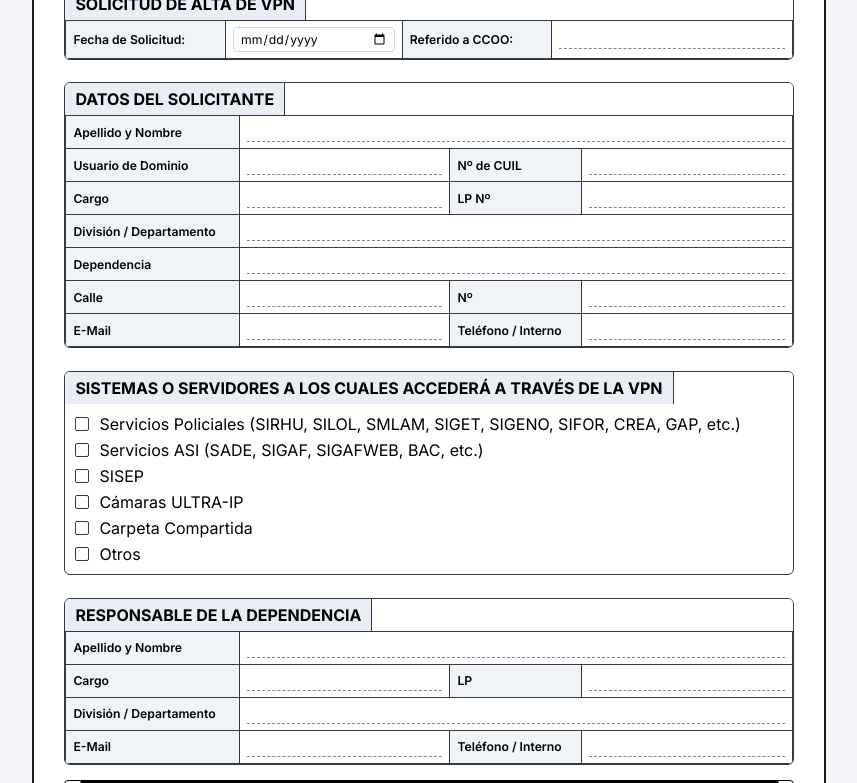
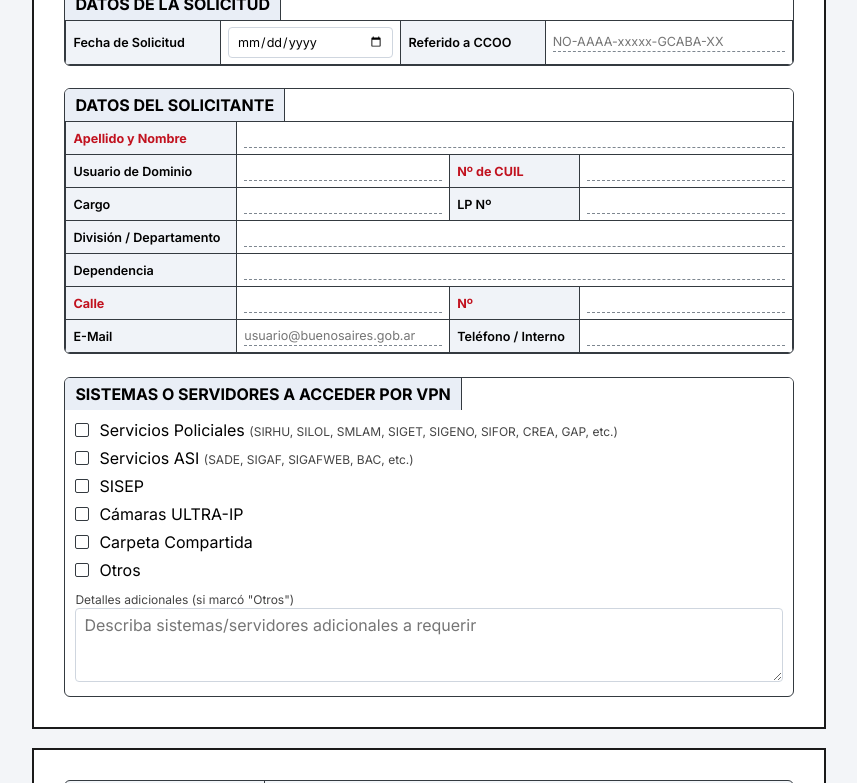
Before and after one commit to Mauri12-Tejeda/Formulario-Alta-VPN, a plain HTML site: page index.html in a window 1280 px wide. Shown: the part 230-1013 px from the top of the page, without its empty margins (211-1068 px from the left). Drawn offline with nearby package versions, Linux system fonts and the light colour scheme.

Commit message:
Update index.html

```diff
--- a/index.html
+++ b/index.html
@@ -3,7 +3,7 @@
 <head>
   <meta charset="utf-8" />
   <meta name="viewport" content="width=device-width, initial-scale=1" />
-  <title>Solicitud de Alta de VPN</title>
+  <title>Solicitud de Alta de VPN – 3 Hojas</title>
 
   <link rel="preconnect" href="https://fonts.googleapis.com">
   <link rel="preconnect" href="https://fonts.gstatic.com" crossorigin>
@@ -11,22 +11,9 @@
 
   <style>
     *{box-sizing:border-box}
-    body{margin:0;background:#f3f5f8;font-family:Inter,sans-serif}
+    body{margin:0;background:#f3f5f8;font-family:Inter,system-ui,-apple-system,Segoe UI,Roboto,Ubuntu,Cantarell,Noto Sans,sans-serif}
 
-    /* ===== Hoja A4 ===== */
-    .sheet{
-      width:210mm;
-      padding:8mm;
-      background:#fff;
-      border:2px solid #1a1a1a;
-      box-shadow: none; border-radius: 0;
-
-      margin:5mm auto;           /* sólo para pantalla */
-      overflow:hidden;
-      page-break-inside:avoid;
-    }
-
-    /* ===== Encabezado ===== */
+    .sheet{width:210mm; padding:8mm; background:#fff; border:2px solid #1a1a1a; margin:5mm auto; overflow:hidden; page-break-inside:avoid;}
     .header-wrap{border:1.6px solid #343a40;border-radius:6px;overflow:hidden;background:#f2f5f9}
     .header{display:grid;grid-template-columns:200px 1fr;align-items:center}
     .logo-column{border-right:1.6px solid #343a40;padding:8px;display:flex;align-items:center;justify-content:center}
@@ -35,35 +22,33 @@
     .title-main{font-family:"Libre Franklin",Inter,sans-serif;font-weight:700;font-size:22px}
     .title-sub{margin-top:4px;font-weight:600;font-size:14px}
 
-    /* ===== Cajas con barra de título ===== */
     .bar-box{margin-top:6mm;border:1.4px solid #343a40;border-radius:6px;overflow:hidden}
     .bar{display:grid;grid-template-columns:auto 1fr}
     .bar-label{padding:6px 10px;background:#e9eef6;font-weight:700;border-right:1.4px solid #343a40}
     .bar-fill{background:#fff}
 
-    /* ===== Tablas ===== */
     table.grid{width:100%;border-collapse:collapse;border-spacing:0}
-    table.grid th,table.grid td{border:1px solid #343a40;padding:6px 7px;font-size:12.2px}
+    table.grid th,table.grid td{border:1px solid #343a40;padding:6px 7px;font-size:12.6px}
     table.grid th{background:#f0f3f8;text-align:left;font-weight:600}
 
-    /* Inputs como líneas */
     .input-line{width:100%;border:none;border-bottom:1px dashed #7e8790;padding:2px 0;font:inherit;outline:none;background:transparent}
-    input[type="date"]{width:100%;border:1px solid #cfd6df;padding:3px 6px;border-radius:4px;font:inherit}
+    input[type="date"], textarea{width:100%;border:1px solid #cfd6df;padding:6px 8px;border-radius:4px;font:inherit;resize:vertical}
 
-    /* ===== Checkboxes: clic solo en el cuadrito ===== */
-    .checks{padding:10px;display:grid;gap:6px}
+    .req{color:#c1121f;font-weight:700}
+    .invalid{outline:2px solid #c1121f !important; background:#fff2f2}
+
+    .checks{padding:10px;display:grid;gap:8px}
     .check{display:grid;grid-template-columns:16px 1fr;gap:8px;align-items:center}
     .check input.cb{appearance:none;width:14px;height:14px;margin:0;cursor:pointer;border:1.4px solid #343a40;border-radius:2px;background:#fff}
     .check input.cb:checked{background:#0067c6}
+    .hint{color:#444;font-size:12px}
 
-    /* ===== Aviso importante (pie hoja 1) ===== */
     .notice{margin-top:4mm;border:1px solid #000;border-radius:4px;padding:0 4mm 3mm}
     .notice-head{background:#000;color:#fff;text-align:center;font-weight:700;padding:3mm 2mm;margin:-1px -1px 3mm -1px;border-radius:4px 4px 0 0;font-size:12.5px;letter-spacing:.3px}
     .notice-list{margin:0 0 0 18px;padding:0;font-size:12px}
     .notice-list li{margin:2mm 0;line-height:1.35}
     .notice a{color:#0a58ca;text-decoration:underline}
 
-    /* ===== Hoja 2 (Instructivo) ===== */
     #instructivo{display:flex;flex-direction:column}
     #instructivo .inst-body{flex:1;display:flex;flex-direction:column}
     #instructivo .footbox{margin-top:auto}
@@ -73,7 +58,6 @@
     .note{font-size:11px;color:#222}
     .footbox{border-top:2px solid #000;margin-top:10mm;padding-top:3mm;font-size:11px}
 
-    /* ===== Toolbar ===== */
     .toolbar{position:sticky;top:0;z-index:10;display:flex;gap:8px;justify-content:center;padding:10px 0;background:transparent}
     .btn{background:#0067c6;color:#fff;border:0;border-radius:10px;padding:10px 14px;font-weight:700;cursor:pointer;box-shadow:0 4px 16px rgba(0,103,198,.25)}
     .btn.secondary{background:#6c757d}
@@ -87,8 +71,8 @@
     <button id="btnClear" class="btn secondary">Limpiar Formulario</button>
   </div>
 
-  <!-- ===== HOJA 1: FORMULARIO (SIN WRAPPER GLOBAL) ===== -->
-  <section id="documento" class="sheet">
+  <!-- ===== HOJA 1 ===== -->
+  <section id="hoja1" class="sheet">
     <div class="header-wrap">
       <div class="header">
         <div class="logo-column">
@@ -102,13 +86,13 @@
     </div>
 
     <div class="bar-box">
-      <div class="bar"><div class="bar-label">SOLICITUD DE ALTA DE VPN</div><div class="bar-fill"></div></div>
+      <div class="bar"><div class="bar-label">DATOS DE LA SOLICITUD</div><div class="bar-fill"></div></div>
       <table class="grid">
         <tr>
-          <th>Fecha de Solicitud:</th>
+          <th>Fecha de Solicitud</th>
           <td><input type="date" placeholder="dd/mm/aaaa"></td>
-          <th>Referido a CCOO:</th>
-          <td><input class="input-line" type="text"></td>
+          <th>Referido a CCOO</th>
+          <td><input class="input-line" type="text" placeholder="NO-AAAA-xxxxx-GCABA-XX"></td>
         </tr>
       </table>
     </div>
@@ -116,27 +100,76 @@
     <div class="bar-box">
       <div class="bar"><div class="bar-label">DATOS DEL SOLICITANTE</div><div class="bar-fill"></div></div>
       <table class="grid">
-        <tr><th>Apellido y Nombre</th><td colspan="3"><input class="input-line" type="text"></td></tr>
-        <tr><th>Usuario de Dominio</th><td><input class="input-line" type="text"></td><th>Nº de CUIL</th><td><input class="input-line"type="text" inputmode="numeric" maxlength="11"oninput="this.value=this.value.replace(/\D/g,'').slice(0,11)">
-
-        <tr><th>Cargo</th><td><input class="input-line" type="text"></td><th>LP Nº</th><td><input class="input-line" type="number" min="0" step="1"></td>
-        <tr><th>División / Departamento</th><td colspan="3"><input class="input-line" type="text"></td></tr>
-        <tr><th>Dependencia</th><td colspan="3"><input class="input-line" type="text"></td></tr>
-        <tr><th>Calle</th><td><input class="input-line" type="text"></td><th>Nº</th><td><input class="input-line" type="number" min="0" step="1"></td>
-        <tr><th>E-Mail</th><td><input class="input-line" type="email"></td><th>Teléfono / Interno</th><td><input class="input-line" type="number" inputmode="numeric" maxlength="15" pattern="\d{1,15}"></td>
-
+        <tr>
+          <th><span class="req">Apellido y Nombre</span></th>
+          <td colspan="3"><input id="inpNombre" class="input-line" type="text" required pattern="^[A-Za-zÁÉÍÓÚÜÑáéíóúüñ]+(?:[\s'][A-Za-zÁÉÍÓÚÜÑáéíóúüñ]+)+$" title="Ingrese nombre y apellido (solo letras y espacios)"></td>
+        </tr>
+        <tr>
+          <th>Usuario de Dominio</th>
+          <td><input class="input-line" type="text"></td>
+          <th><span class="req">Nº de CUIL</span></th>
+          <td>
+            <input id="inpCuil" class="input-line" type="text" inputmode="numeric" maxlength="11" required
+                   oninput="this.value=this.value.replace(/\D/g,'').slice(0,11)" pattern="^\d{11}$" title="11 dígitos sin guiones">
+          </td>
+        </tr>
+        <tr>
+          <th>Cargo</th>
+          <td><input class="input-line" type="text"></td>
+          <th>LP Nº</th>
+          <td><input class="input-line" type="number" min="0" step="1"></td>
+        </tr>
+        <tr>
+          <th>División / Departamento</th>
+          <td colspan="3"><input class="input-line" type="text"></td>
+        </tr>
+        <tr>
+          <th>Dependencia</th>
+          <td colspan="3"><input class="input-line" type="text"></td>
+        </tr>
+        <tr>
+          <th><span class="req">Calle</span></th>
+          <td><input id="inpCalle" class="input-line" type="text" required></td>
+          <th><span class="req">Nº</span></th>
+          <td><input id="inpNumero" class="input-line" type="number" min="0" step="1" required></td>
+        </tr>
+        <tr>
+          <th>E-Mail</th>
+          <td><input class="input-line" type="email" placeholder="usuario@buenosaires.gob.ar"></td>
+          <th>Teléfono / Interno</th>
+          <td><input class="input-line" type="number" inputmode="numeric" maxlength="15" pattern="\d{1,15}"></td>
+        </tr>
       </table>
     </div>
 
     <div class="bar-box">
-      <div class="bar"><div class="bar-label">SISTEMAS O SERVIDORES A LOS CUALES ACCEDERÁ A TRAVÉS DE LA VPN</div><div class="bar-fill"></div></div>
+      <div class="bar"><div class="bar-label">SISTEMAS O SERVIDORES A ACCEDER POR VPN</div><div class="bar-fill"></div></div>
       <div class="checks">
         <div class="check"><input class="cb" type="checkbox"><span>Servicios Policiales <span class="hint">(SIRHU, SILOL, SMLAM, SIGET, SIGENO, SIFOR, CREA, GAP, etc.)</span></span></div>
         <div class="check"><input class="cb" type="checkbox"><span>Servicios ASI <span class="hint">(SADE, SIGAF, SIGAFWEB, BAC, etc.)</span></span></div>
         <div class="check"><input class="cb" type="checkbox"><span>SISEP</span></div>
         <div class="check"><input class="cb" type="checkbox"><span>Cámaras ULTRA-IP</span></div>
         <div class="check"><input class="cb" type="checkbox"><span>Carpeta Compartida</span></div>
-        <div class="check"><input class="cb" type="checkbox"><span>Otros</span></div>
+        <div class="check"><input id="cbOtros" class="cb" type="checkbox"><span>Otros</span></div>
+        <div>
+          <label for="txOtros" class="hint">Detalles adicionales (si marcó "Otros")</label>
+          <textarea id="txOtros" rows="3" placeholder="Describa sistemas/servidores adicionales a requerir"></textarea>
+        </div>
+      </div>
+    </div>
+  </section>
+
+  <!-- ===== HOJA 2 ===== -->
+  <section id="hoja2" class="sheet">
+    <div class="header-wrap">
+      <div class="header">
+        <div class="logo-column">
+          <img class="logo-img" src="./logo-para-VPN.png" alt="" crossorigin="anonymous">
+        </div>
+        <div class="title-column">
+          <div class="title-main">Seguridad Informática</div>
+          <div class="title-sub">Ministerio de Seguridad - CABA</div>
+        </div>
       </div>
     </div>
 
@@ -146,7 +179,7 @@
         <tr><th>Apellido y Nombre</th><td colspan="3"><input class="input-line" type="text"></td></tr>
         <tr><th>Cargo</th><td><input class="input-line" type="text"></td><th>LP</th><td><input class="input-line" type="text"></td></tr>
         <tr><th>División / Departamento</th><td colspan="3"><input class="input-line" type="text"></td></tr>
-        <tr><th>E-Mail</th><td><input class="input-line" type="email"></td><th>Teléfono / Interno</th><td><input class="input-line" type="number" inputmode="numeric" maxlength="11" pattern="\d{1,11}"></td>
+        <tr><th>E-Mail</th><td><input class="input-line" type="email"></td><th>Teléfono / Interno</th><td><input class="input-line" type="number" inputmode="numeric" maxlength="11" pattern="\d{1,11}"></td></tr>
       </table>
     </div>
 
@@ -159,7 +192,7 @@
     </div>
   </section>
 
-  <!-- ===== HOJA 2: INSTRUCTIVO ===== -->
+  <!-- ===== HOJA 3 ===== -->
   <section id="instructivo" class="sheet">
     <div class="header-wrap">
       <div class="header">
@@ -168,7 +201,7 @@
         </div>
         <div class="title-column">
           <div class="title-main">Seguridad Informática</div>
-          <div class="title-sub">Ministerio de Justicia y Seguridad - CABA</div>
+          <div class="title-sub">Ministerio de Seguridad - CABA</div>
         </div>
       </div>
     </div>
@@ -208,68 +241,3 @@
 
   <script src="https://cdnjs.cloudflare.com/ajax/libs/html2pdf.js/0.9.3/html2pdf.bundle.min.js"></script>
   <script>
-    // Precarga del logo con fallback
-    (function(){
-      document.querySelectorAll('.logo-img').forEach(target=>{
-        const test=new Image();
-        test.crossOrigin='anonymous';
-        test.onload=()=>{ target.src=test.src; };
-        test.onerror=()=>{ console.warn('Logo no encontrado, se oculta'); target.style.display='none'; };
-        test.src=target.getAttribute('src');
-      });
-    })();
-
-    // === PDF: capturar cada hoja por separado y unirlas ===
-    document.getElementById('btnPdf').addEventListener('click', async ()=>{
-      try{ await document.fonts.ready; }catch(_){}
-
-      const p1 = document.getElementById('documento');
-      const p2 = document.getElementById('instructivo');
-
-      const opt = {
-        margin: 0,
-        filename: 'Solicitud_Alta_VPN.pdf',
-        image: { type: 'jpeg', quality: 0.98 },
-        html2canvas: {
-          scale: 2,
-          useCORS: true,
-          imageTimeout: 15000,
-          letterRendering: true,
-          onclone: (doc)=>{
-            // Quitar sombras y radios para evitar “pegado visual”
-            doc.querySelectorAll('.sheet').forEach(s=>{
-              s.style.margin = '0 auto';
-              s.style.boxShadow = 'none';
-              s.style.borderRadius = '0';
-            });
-          }
-        },
-        jsPDF: { unit: 'mm', format: 'a4', orientation: 'portrait' }
-      };
-
-      // 1) Primera hoja
-      let worker = html2pdf().set(opt).from(p1).toPdf();
-
-      // 2) Insertar nueva página y encadenar la segunda
-      worker.get('pdf').then(pdf => { pdf.addPage(); });
-
-      worker = worker
-        .from(p2)               // segunda hoja
-        .toContainer()
-        .toCanvas()
-        .toImg()
-        .toPdf()
-        .save();                // guarda el PDF resultante (2 páginas)
-    });
-
-
-    // Limpiar formulario (sólo hoja 1)
-    document.getElementById('btnClear').addEventListener('click', ()=>{
-      document.querySelectorAll('#documento input, #documento textarea').forEach(el=>{
-        if (el.type==='checkbox' || el.type==='radio') el.checked=false;
-        else el.value='';
-      });
-    });
-  </script>
-</body>
-</html>
```
